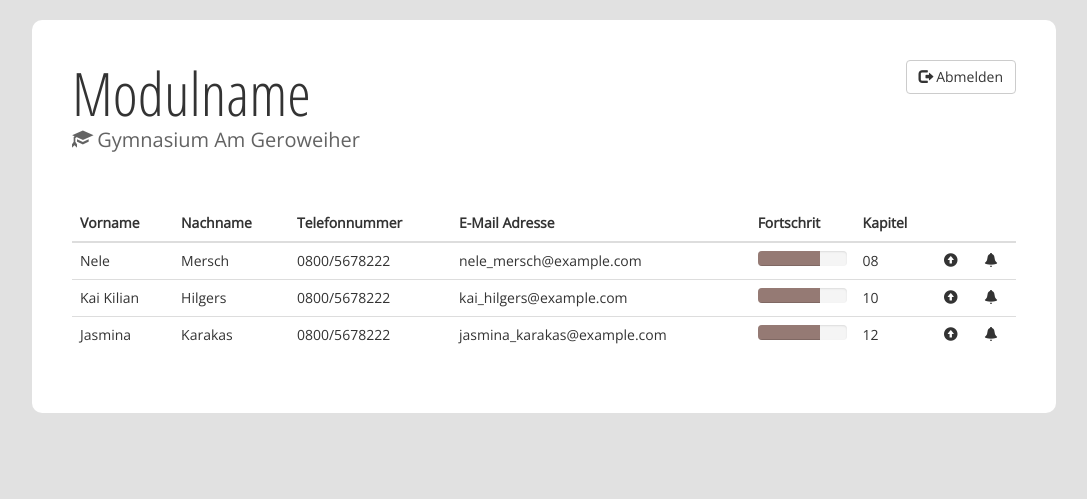
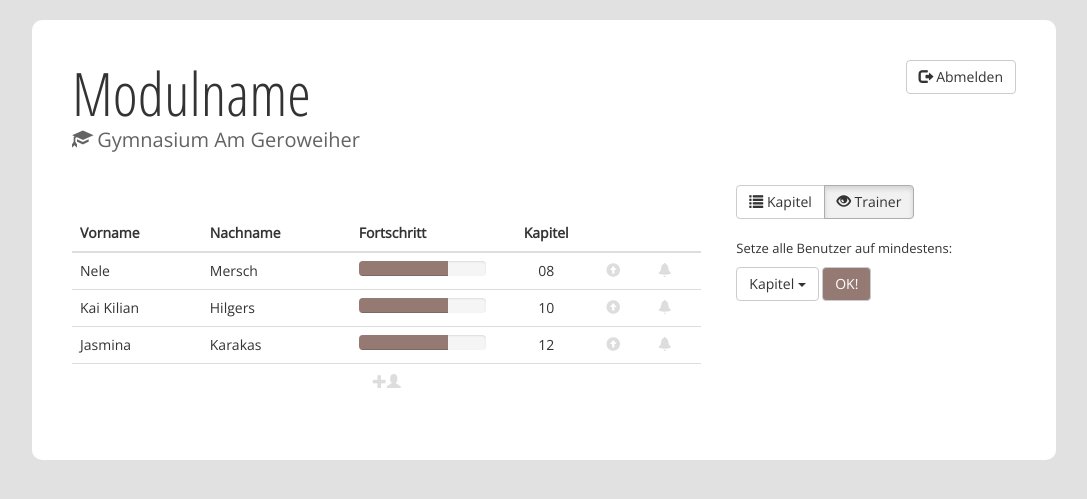
Before and after one commit to HilKai/iiigel, a PHP site: page /HTML/trainerModulview.html in a window 1280 px wide. Shown: the top 499 px of the page, without its empty margins (96-1183 px from the left). Run offline with PHP 8.4, Linux system fonts and the light colour scheme; some libraries are stand-ins or nearby versions.

Commit message:
TrainerModuleView: Added function buttons & small changes
- add user to module
- switch to chapterview
- dropdown menu: set all users to the same level

-small colour, hover and syntax changes

```diff
--- a/HTML/trainerModulview.html
+++ b/HTML/trainerModulview.html
@@ -5,6 +5,9 @@
 		<meta name="viewport" content="width=device-width, initial-scale=1">
 		<link rel="stylesheet" href="../bootstrap-3.3.7-dist\bootstrap-3.3.7-dist\css\bootstrap.min.css" type="text/css">
 		<link rel="stylesheet" href="../Styles\trainerModulview.css" type="text/css">
+
+		<script src="https://ajax.googleapis.com/ajax/libs/jquery/3.1.1/jquery.min.js"></script>
+		<script src="https://maxcdn.bootstrapcdn.com/bootstrap/3.3.7/js/bootstrap.min.js"></script>
 		<!-- Schrift -->
 			<link href="https://fonts.googleapis.com/css?family=Open+Sans+Condensed:300" rel="stylesheet">
 			<link href="https://fonts.googleapis.com/css?family=Open+Sans" rel="stylesheet">
@@ -34,19 +37,17 @@
 
 			</div>
 
-			<div id="OverviewTable" class="row">
+			<div id="OverviewContainer" class="row">
 
-				<div class="col-md-12 noPadding">
+				<div class="col-md-8 noPadding">
 
-					<table class="table">
+					<table id="Table" class="table">
 						<thead>
 						  <tr>
 							<th>Vorname</th>
 							<th>Nachname</th>
-							<th>Telefonnummer</th>
-							<th>E-Mail Adresse</th>
-							<th>Fortschrit</th>
-							<th>Kapitel</th>
+							<th>Fortschritt</th>
+							<th class="chapter">Kapitel</th>
 							<th></th> <!--Kapitelhochsetzen-->
 							<th></th> <!--Abgabe-Benachrichtigung-->
 
@@ -56,50 +57,82 @@
 						  <tr>
 							<td>Nele</td>
 							<td>Mersch</td>
-							<td>0800/5678222</td>
-							<td>nele_mersch@example.com</td>
 							<td> <div class="progress chapterBarOuter">
 									<div class="progress-bar chapterBar" role="progressbar" aria-valuenow="70"
 									  aria-valuemin="0" aria-valuemax="100" style="width:70%">
 									</div>
 								 </div>
 							</td>
-							<td>08</td>
-							<td class="levelUp"><span class="glyphicon glyphicon-circle-arrow-up"></span></td>
-							<td class="notification"><span class="glyphicon glyphicon-bell"></span></td>
+							<td class="chapter">08</td>
+							<td class="levelUp cursorHover"><span class="glyphicon glyphicon-circle-arrow-up"></span></td>
+							<td class="notification cursorHover"><span class="glyphicon glyphicon-bell"></span></td>
 						  </tr>
 						  <tr>
 							<td>Kai Kilian</td>
 							<td>Hilgers</td>
-							<td>0800/5678222</td>
-							<td>kai_hilgers@example.com</td>
 							<td> <div class="progress chapterBarOuter">
 									<div class="progress-bar chapterBar" role="progressbar" aria-valuenow="70"
 									  aria-valuemin="0" aria-valuemax="100" style="width:70%">
 									</div>
 								 </div>
 							</td>
-							<td>10</td>
-							<td class="levelUp"><span class="glyphicon glyphicon-circle-arrow-up"></span></td>
-							<td class="notification"><span class="glyphicon glyphicon-bell"></span></td>
+							<td class="chapter">10</td>
+							<td class="levelUp cursorHover"><span class="glyphicon glyphicon-circle-arrow-up"></span></td>
+							<td class="notification cursorHover"><span class="glyphicon glyphicon-bell"></span></td>
 						  </tr>
 						  <tr>
 							<td>Jasmina</td>
 							<td>Karakas</td>
-							<td>0800/5678222</td>
-							<td>jasmina_karakas@example.com</td>
 							<td> <div class="progress chapterBarOuter">
 									<div class="progress-bar chapterBar" role="progressbar" aria-valuenow="70"
 									  aria-valuemin="0" aria-valuemax="100" style="width:70%">
 									</div>
 								 </div>
 							</td>
-							<td>12</td>
-							<td class="levelUp"><span class="glyphicon glyphicon-circle-arrow-up"></span></td>
-							<td class="notification"><span class="glyphicon glyphicon-bell"></span></td>
+							<td class="chapter">12</td>
+							<td class="levelUp cursorHover"><span class="glyphicon glyphicon-circle-arrow-up"></span></td>
+							<td class="notification cursorHover"><span class="glyphicon glyphicon-bell"></span></td>
+						  </tr>
+						  <tr>
+
+							<td id="AddUser" class="cursorHover" colspan="6"><span class="glyphicon glyphicon-plus"></span><span class="glyphicon glyphicon-user"></span></td>
+
 						  </tr>
 						</tbody>
 					  </table>
+				</div>
+
+				<div class="col-md-4">
+
+					<div class="btn-group" role="group">
+						<button id="ChapterViewButton" class="btn btn-default"> <span class="glyphicon glyphicon-list"></span> Kapitel</button>
+						<button id="TrainerViewButton" class="btn btn-default active"> <span class="glyphicon glyphicon-eye-open"></span> Trainer</button>
+					</div>
+
+					<div id="AllLevelUp">
+						<p>Setze alle Benutzer auf mindestens: </p>
+
+						<div id="DropdownContainer"class="dropdown">
+						  <button class="btn btn-default dropdown-toggle" type="button" id="dropdownMenu1" data-toggle="dropdown" aria-haspopup="true" aria-expanded="true">
+							Kapitel
+							<span class="caret"></span>
+						  </button>
+						  <ul class="dropdown-menu scrollable-menu" aria-labelledby="dropdownMenu1">
+							<li><a href="#">Kapitel x - Thema</a></li>
+							<li><a href="#">Kapitel x - Thema</a></li>
+							<li><a href="#">Kapitel x - Thema</a></li>
+							<li><a href="#">Kapitel x - Thema</a></li>
+							<li><a href="#">Kapitel x - Thema</a></li>
+							<li><a href="#">Kapitel x - Thema</a></li>
+							<li><a href="#">Kapitel x - Thema</a></li>
+							<li><a href="#">Kapitel x - Thema</a></li>
+							<li><a href="#">Kapitel x - Thema</a></li>
+						  </ul>
+						</div>
+
+						<button id="OkButton" class="btn btn-default">OK!</button>
+
+					</div>
 
 				</div>
 
--- a/Styles/trainerModulview.css
+++ b/Styles/trainerModulview.css
@@ -12,7 +12,7 @@ body {
 	}
 
 		#Container {
-			margin: 40px;
+			margin:  40px 40px 20px 40px;
 		}
 
 			#ModulHeading {
@@ -31,8 +31,12 @@ body {
 			color: #636363;
 		}
 
-		#OverviewTable {
-			margin: 40px;
+		#OverviewContainer {
+			margin: 0px 40px 40px 40px;
+		}
+
+			#Table {
+				margin-top: 30px;
 			}
 
 				.chapterBarOuter {
@@ -44,17 +48,78 @@ body {
 						background-color: #957A74;
 					}
 
-			.levelUp:hover {
+				.chapter {
+					text-align:center;
+				}
+
+				.levelUp {
 					color: #ddd;
 				}
 
-			.notification:hover {
+				.notification {
 					color: #ddd;
 				}
 
+				#AddUser {
+					text-align: center;
+					color: #ddd;
+				}
 
+		#ChapterViewButton {
+			display: inline-block;
+			background-color: #fff;
+			margin-left:20px;
+		}
+
+			#ChapterViewButton:hover {
+				background-color: #ccc;
+				-webkit-box-shadow: inset 0 3px 5px rgba(0, 0, 0, .125);
+				box-shadow: inset 0 3px 5px rgba(0, 0, 0, .125);
+			}
+
+		#TrainerViewButton {
+			display: inline-block;
+			background-color: #f1f1f1;
+		}
+
+			#TrainerViewButton:hover{
+				cursor: default;
+			}
+
+		#LevelAllUp {
+			font-family: 'Open Sans', sans-serif;
+			font-size: 20px;
+		}
+
+		#AllLevelUp {
+			margin: 20px 0px 0px 20px;
+			font-size:small;
+		}
+
+		#DropdownContainer{
+			display: inline-block;
+		}
+
+			.scrollable-menu {
+				height: auto;
+				max-height: 150px;
+				overflow-x: hidden;
+			}
+
+		#OkButton {
+			background-color: #957A74;
+			color: #fff;
+		}
+
+			#OkButton:hover {
+				background-color:#755F5A;
+			}
 
 
 .noPadding {
 	padding:0 !important;
 }
+
+.cursorHover:hover span{
+	cursor:pointer;
+}
```
Also changed, not shown: Styles/userOverview2.css (deleted, +0 -82 lines). Lines whose indentation alone changed are shown as unchanged.
